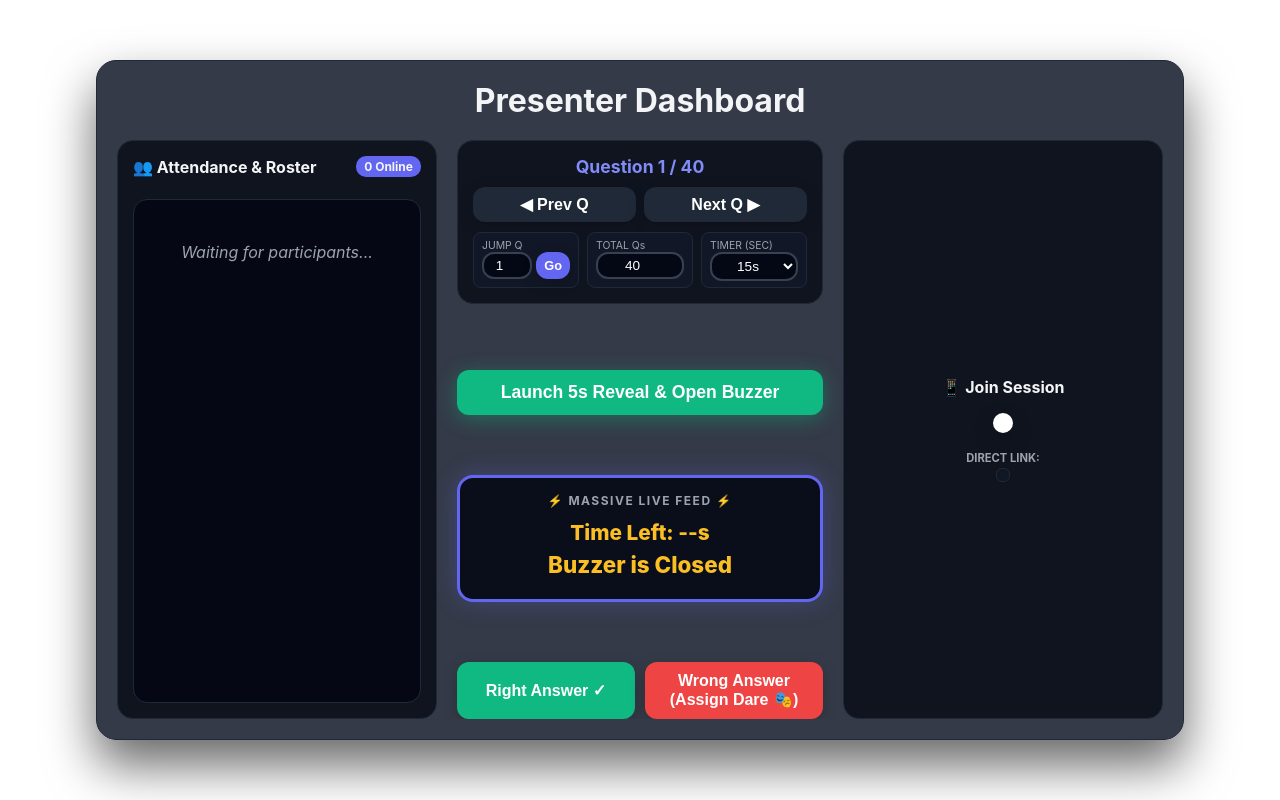
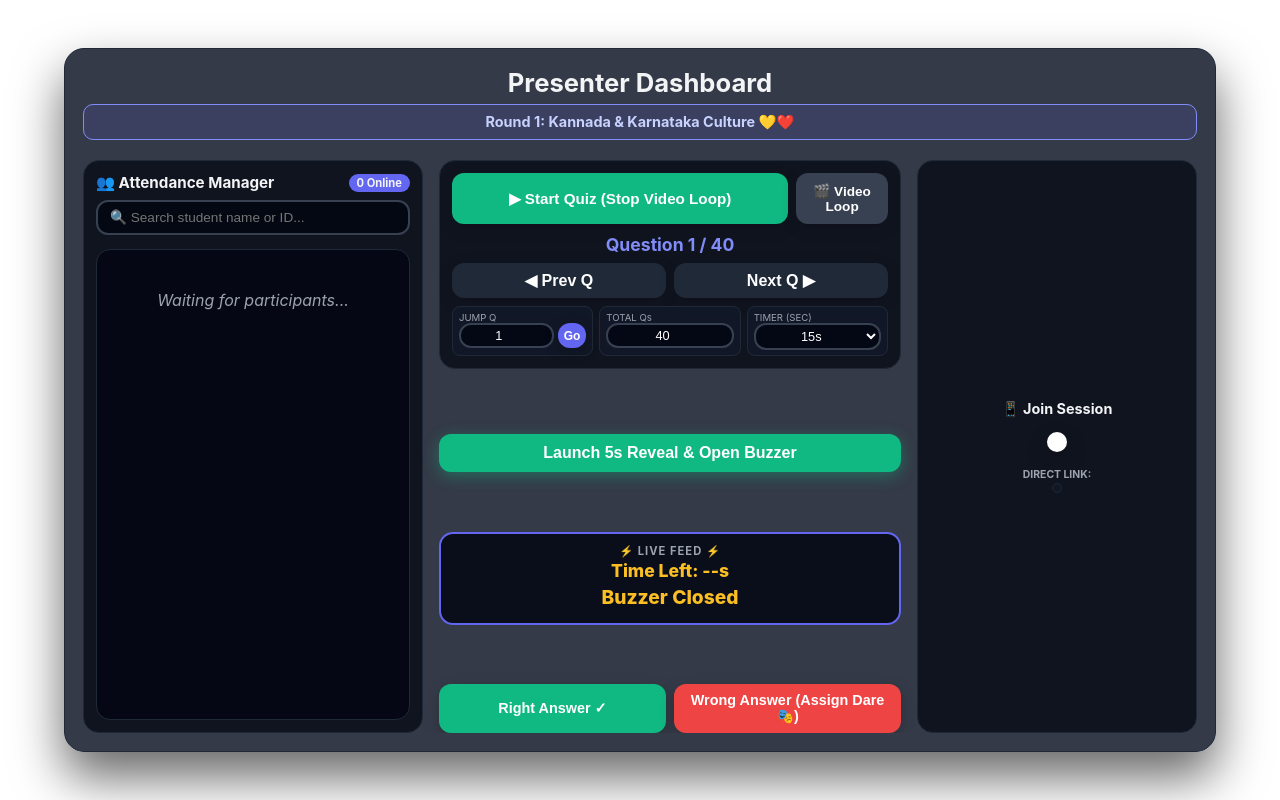
Before and after one commit to prathishkumarv/Class-quiz, a plain HTML site: page index.html in a window 1280 px wide. Both pictures are taken after a click on the button "Presenter Dashboard". Drawn offline with Linux system fonts and the light colour scheme; no server answers; a script that the page names is missing.

Commit message:
Add files via upload

```diff
--- a/index.html
+++ b/index.html
@@ -3,7 +3,7 @@
 <head>
     <meta charset="UTF-8">
     <meta name="viewport" content="width=device-width, initial-scale=1.0">
-    <title>Kristu Jayanti University - Class Quiz & Smart Board System</title>
+    <title>Kristu Jayanti University - Class Quiz System</title>
 
     <!-- Firebase SDKs -->
     <script src="https://www.gstatic.com/firebasejs/10.8.0/firebase-app-compat.js"></script>
@@ -52,8 +52,8 @@
         }
 
         .container.dashboard-mode {
-            width: 85vw;
-            height: 85vh;
+            width: 90vw;
+            height: 88vh;
             max-width: none;
             display: flex;
             flex-direction: column;
@@ -108,13 +108,13 @@
 
         input, select {
             width: 100%;
-            padding: 12px;
+            padding: 10px 12px;
             background-color: rgba(3, 7, 18, 0.9);
             border: 2px solid #374151;
             border-radius: 12px;
             color: white;
-            font-size: 1rem;
-            margin-bottom: 12px;
+            font-size: 0.95rem;
+            margin-bottom: 10px;
             box-sizing: border-box;
             text-align: center;
             transition: border-color 0.2s;
@@ -172,11 +172,11 @@
             box-shadow: 0 8px 20px rgba(0,0,0,0.3);
         }
 
-        /* 3-Column Layout */
+        /* 3-Column Presenter Grid */
         .dashboard-grid {
             display: grid;
-            grid-template-columns: 320px 1fr 320px;
-            gap: 20px;
+            grid-template-columns: 340px 1fr 280px;
+            gap: 16px;
             text-align: left;
             align-items: stretch;
             flex-grow: 1;
@@ -193,20 +193,20 @@
             background: rgba(3, 7, 18, 0.85);
             border: 1px solid var(--card-border);
             border-radius: 14px;
-            padding: 12px;
+            padding: 10px;
             overflow-y: auto;
             text-align: left;
-            margin-top: 10px;
+            margin-top: 8px;
             flex-grow: 1;
         }
 
         .participant-item {
-            padding: 10px 12px;
+            padding: 8px 10px;
             border-bottom: 1px solid #1f2937;
             display: flex;
             justify-content: space-between;
             align-items: center;
-            font-size: 0.9rem;
+            font-size: 0.85rem;
             animation: fadeIn 0.3s ease;
         }
         .participant-item:last-child { border-bottom: none; }
@@ -227,7 +227,7 @@
             margin-bottom: 10px;
         }
 
-        /* Leaderboard Modal Overlay */
+        /* Leaderboard Modal */
         #leaderboardModal {
             position: fixed;
             top: 0; left: 0; width: 100%; height: 100%;
@@ -277,9 +277,9 @@
             background: rgba(239, 68, 68, 0.2);
             border: 1px solid var(--danger);
             color: #fca5a5;
-            padding: 4px 8px;
+            padding: 3px 6px;
             border-radius: 6px;
-            font-size: 0.75rem;
+            font-size: 0.7rem;
             font-weight: bold;
         }
 
@@ -299,6 +299,18 @@
             width: 100%;
             height: 100%;
             object-fit: cover;
+        }
+
+        .round-banner {
+            background: rgba(99, 102, 241, 0.15);
+            border: 1px solid var(--accent);
+            padding: 8px 14px;
+            border-radius: 10px;
+            font-size: 0.9rem;
+            font-weight: 700;
+            color: #c7d2fe;
+            margin-bottom: 10px;
+            text-align: center;
         }
     </style>
 </head>
@@ -362,47 +374,63 @@
         </div>
 
         <!-- PRESENTER DASHBOARD -->
-        <div id="presenterDashboard" class="card hidden" style="text-align: left; padding: 20px;">
-            <h1 style="text-align: center; margin-bottom: 10px;">Presenter Dashboard</h1>
+        <div id="presenterDashboard" class="card hidden" style="text-align: left; padding: 18px;">
+            <h1 style="text-align: center; margin-bottom: 6px; font-size: 1.6rem;">Presenter Dashboard</h1>
+
+            <!-- ACTIVE ROUND DISPLAY -->
+            <div id="presenterRoundBanner" class="round-banner">
+                Round 1: Kannada & Karnataka Culture 💛❤️
+            </div>
 
             <div class="dashboard-grid">
 
-                <!-- COLUMN 1: Live Participants & Attendance Approval -->
-                <div style="background: rgba(3, 7, 18, 0.75); border: 1px solid var(--card-border); padding: 15px; border-radius: 16px; display: flex; flex-direction: column; height: 100%; box-sizing: border-box;">
-                    <h3 style="margin: 0 0 12px 0; display: flex; justify-content: space-between; align-items: center; font-size: 1rem;">
-                        <span>👥 Attendance & Roster</span>
-                        <span id="participantCountBadge" style="background: var(--primary); font-size: 0.75rem; padding: 3px 8px; border-radius: 10px;">0 Online</span>
+                <!-- COLUMN 1: Attendance, Roster Search & Participant Management -->
+                <div style="background: rgba(3, 7, 18, 0.75); border: 1px solid var(--card-border); padding: 12px; border-radius: 16px; display: flex; flex-direction: column; height: 100%; box-sizing: border-box;">
+                    <h3 style="margin: 0 0 8px 0; display: flex; justify-content: space-between; align-items: center; font-size: 0.95rem;">
+                        <span>👥 Attendance Manager</span>
+                        <span id="participantCountBadge" style="background: var(--primary); font-size: 0.7rem; padding: 2px 8px; border-radius: 10px;">0 Online</span>
                     </h3>
+
+                    <!-- SEARCH BAR FOR ROSTER & ACTIVE ATTENDANCE -->
+                    <input type="text" id="rosterSearchInput" onkeyup="filterRosterAndOnline()" placeholder="🔍 Search student name or ID..." style="text-align: left; padding: 8px 12px; font-size: 0.85rem; margin-bottom: 6px;">
+
                     <div class="participant-list" id="participantContainer">
                         <p style="color: var(--text-muted); text-align: center; margin: 30px 0; font-style: italic;">Waiting for participants...</p>
                     </div>
                 </div>
 
-                <!-- COLUMN 2: Central Controls & Question reveal logic -->
+                <!-- COLUMN 2: Central Game Controls & Reveal Logic -->
                 <div style="display: flex; flex-direction: column; justify-content: space-between; height: 100%;">
-                    <div style="background: rgba(3, 7, 18, 0.75); border: 1px solid var(--card-border); padding: 15px; border-radius: 16px; text-align: center;">
-                        <h3 id="currentQHeader" style="margin: 0 0 10px 0; color: var(--accent); font-size: 1.1rem;">Question 1 / 40</h3>
+                    <div style="background: rgba(3, 7, 18, 0.75); border: 1px solid var(--card-border); padding: 12px; border-radius: 16px; text-align: center;">
 
+                        <!-- START QUIZ / INTRO TOGGLE -->
                         <div style="display: flex; gap: 8px; margin-bottom: 10px;">
+                            <button id="startQuizBtn" onclick="startQuizOnProjector()" style="background: var(--success); margin:0; padding: 10px; font-size: 0.95rem; font-weight:700;">▶ Start Quiz (Stop Video Loop)</button>
+                            <button id="resetVideoBtn" onclick="resetToVideoLoop()" style="background: #374151; margin:0; padding: 10px; font-size: 0.85rem; width: auto;">🎬 Video Loop</button>
+                        </div>
+
+                        <h3 id="currentQHeader" style="margin: 0 0 8px 0; color: var(--accent); font-size: 1.1rem;">Question 1 / 40</h3>
+
+                        <div style="display: flex; gap: 8px; margin-bottom: 8px;">
                             <button onclick="changeQuestion(-1)" style="margin:0; background: #1f2937; padding: 8px;">◀ Prev Q</button>
                             <button onclick="changeQuestion(1)" style="margin:0; background: #1f2937; padding: 8px;">Next Q ▶</button>
                         </div>
 
-                        <div style="display: grid; grid-template-columns: 1fr 1fr 1fr; gap: 8px; text-align: left;">
-                            <div style="background: rgba(17, 24, 39, 0.9); padding: 6px 8px; border-radius: 8px; border: 1px solid var(--card-border);">
-                                <label style="font-size: 0.65rem; color: var(--text-muted); display: block;">JUMP Q</label>
+                        <div style="display: grid; grid-template-columns: 1fr 1fr 1fr; gap: 6px; text-align: left;">
+                            <div style="background: rgba(17, 24, 39, 0.9); padding: 5px 6px; border-radius: 8px; border: 1px solid var(--card-border);">
+                                <label style="font-size: 0.6rem; color: var(--text-muted); display: block;">JUMP Q</label>
                                 <div style="display: flex; gap: 4px;">
-                                    <input type="number" id="jumpQInput" min="1" value="1" style="margin:0; padding: 4px; font-size: 0.85rem;">
-                                    <button onclick="jumpToQuestion()" style="margin:0; padding: 4px 8px; width: auto; font-size: 0.8rem;">Go</button>
+                                    <input type="number" id="jumpQInput" min="1" value="1" style="margin:0; padding: 3px; font-size: 0.8rem;">
+                                    <button onclick="jumpToQuestion()" style="margin:0; padding: 3px 6px; width: auto; font-size: 0.75rem;">Go</button>
                                 </div>
                             </div>
-                            <div style="background: rgba(17, 24, 39, 0.9); padding: 6px 8px; border-radius: 8px; border: 1px solid var(--card-border);">
-                                <label style="font-size: 0.65rem; color: var(--text-muted); display: block;">TOTAL Qs</label>
-                                <input type="number" id="totalQInput" min="1" value="40" onchange="updateTotalQuestions(this.value)" style="margin:0; padding: 4px; font-size: 0.85rem;">
+                            <div style="background: rgba(17, 24, 39, 0.9); padding: 5px 6px; border-radius: 8px; border: 1px solid var(--card-border);">
+                                <label style="font-size: 0.6rem; color: var(--text-muted); display: block;">TOTAL Qs</label>
+                                <input type="number" id="totalQInput" min="1" value="40" onchange="updateTotalQuestions(this.value)" style="margin:0; padding: 3px; font-size: 0.8rem;">
                             </div>
-                            <div style="background: rgba(17, 24, 39, 0.9); padding: 6px 8px; border-radius: 8px; border: 1px solid var(--card-border);">
-                                <label style="font-size: 0.65rem; color: var(--text-muted); display: block;">TIMER (SEC)</label>
-                                <select id="timerDurationSelect" style="margin:0; padding: 4px; font-size: 0.85rem;">
+                            <div style="background: rgba(17, 24, 39, 0.9); padding: 5px 6px; border-radius: 8px; border: 1px solid var(--card-border);">
+                                <label style="font-size: 0.6rem; color: var(--text-muted); display: block;">TIMER (SEC)</label>
+                                <select id="timerDurationSelect" style="margin:0; padding: 3px; font-size: 0.8rem;">
                                     <option value="10">10s</option>
                                     <option value="15" selected>15s</option>
                                     <option value="30">30s</option>
@@ -412,30 +440,30 @@
                         </div>
                     </div>
 
-                    <div style="text-align: center;">
-                        <button id="toggleBuzzerBtn" onclick="toggleBuzzerState()" style="background: var(--success); font-size: 1.1rem; padding: 12px; box-shadow: 0 4px 20px rgba(16, 185, 129, 0.4);">Launch 5s Reveal & Open Buzzer</button>
+                    <div style="text-align: center; margin: 6px 0;">
+                        <button id="toggleBuzzerBtn" onclick="toggleBuzzerState()" style="background: var(--success); font-size: 1rem; padding: 10px; box-shadow: 0 4px 15px rgba(16, 185, 129, 0.4);">Launch 5s Reveal & Open Buzzer</button>
                     </div>
 
                     <!-- MASSIVE LIVE BUZZER FEED -->
-                    <div id="liveAlertBox" style="background: rgba(3, 7, 18, 0.85); border: 3px solid var(--primary); padding: 15px; border-radius: 16px; text-align: center; box-shadow: 0 0 25px rgba(99, 102, 241, 0.3);">
-                        <h3 style="margin-top:0; color: var(--text-muted); font-size: 0.75rem; text-transform: uppercase; letter-spacing: 1.5px;">⚡ Massive Live Feed ⚡</h3>
-                        <div id="presenterTimer" style="font-size: 1.3rem; color: #fbbf24; font-weight: 800; margin: 2px 0;">Time Left: --s</div>
-                        <h2 id="buzzerWinnerDisplay" style="color: #fbbf24; margin: 6px 0; font-size: 1.4rem; font-weight: 800;">Buzzer is Closed</h2>
-                        <div id="selectedStudentCard" style="font-size: 1rem; color: #38bdf8; font-weight: 700;"></div>
+                    <div id="liveAlertBox" style="background: rgba(3, 7, 18, 0.85); border: 2px solid var(--primary); padding: 10px; border-radius: 14px; text-align: center;">
+                        <h3 style="margin-top:0; color: var(--text-muted); font-size: 0.7rem; text-transform: uppercase; letter-spacing: 1px; margin-bottom: 2px;">⚡ Live Feed ⚡</h3>
+                        <div id="presenterTimer" style="font-size: 1.1rem; color: #fbbf24; font-weight: 800;">Time Left: --s</div>
+                        <h2 id="buzzerWinnerDisplay" style="color: #fbbf24; margin: 4px 0; font-size: 1.2rem; font-weight: 800;">Buzzer Closed</h2>
+                        <div id="selectedStudentCard" style="font-size: 0.9rem; color: #38bdf8; font-weight: 700;"></div>
                     </div>
 
-                    <div style="display: flex; gap: 10px;">
-                        <button onclick="gradeAnswer('correct')" style="background: var(--success); margin:0; font-size: 1rem; padding: 10px;">Right Answer ✓</button>
-                        <button onclick="gradeAnswer('wrong')" style="background: var(--danger); margin:0; font-size: 1rem; padding: 10px;">Wrong Answer (Assign Dare 🎭)</button>
+                    <div style="display: flex; gap: 8px; margin-top: 6px;">
+                        <button onclick="gradeAnswer('correct')" style="background: var(--success); margin:0; font-size: 0.9rem; padding: 8px;">Right Answer ✓</button>
+                        <button onclick="gradeAnswer('wrong')" style="background: var(--danger); margin:0; font-size: 0.9rem; padding: 8px;">Wrong Answer (Assign Dare 🎭)</button>
                     </div>
                 </div>
 
                 <!-- COLUMN 3: QR Code & Direct Link -->
-                <div style="background: rgba(3, 7, 18, 0.75); border: 1px solid var(--card-border); padding: 15px; border-radius: 16px; text-align: center; display: flex; flex-direction: column; justify-content: center; align-items: center; height: 100%; box-sizing: border-box;">
-                    <h3 style="margin: 0 0 8px 0; font-size: 1rem;">📱 Join Session</h3>
+                <div style="background: rgba(3, 7, 18, 0.75); border: 1px solid var(--card-border); padding: 12px; border-radius: 16px; text-align: center; display: flex; flex-direction: column; justify-content: center; align-items: center; height: 100%; box-sizing: border-box;">
+                    <h3 style="margin: 0 0 6px 0; font-size: 0.9rem;">📱 Join Session</h3>
                     <div class="qr-box" id="qrcode"></div>
-                    <p style="margin: 10px 0 3px 0; font-size: 0.7rem; font-weight: 700; color: var(--text-muted); text-transform: uppercase;">Direct Link:</p>
-                    <p style="margin: 0; word-break: break-all; font-size: 0.7rem; color: var(--accent); background: rgba(17, 24, 39, 0.9); padding: 6px; border-radius: 6px; border: 1px solid var(--card-border);" id="joinLinkText"></p>
+                    <p style="margin: 8px 0 2px 0; font-size: 0.65rem; font-weight: 700; color: var(--text-muted); text-transform: uppercase;">Direct Link:</p>
+                    <p style="margin: 0; word-break: break-all; font-size: 0.65rem; color: var(--accent); background: rgba(17, 24, 39, 0.9); padding: 4px; border-radius: 6px; border: 1px solid var(--card-border);" id="joinLinkText"></p>
                 </div>
 
             </div>
@@ -447,12 +475,12 @@
             <!-- FULL SCREEN LOOPING INTRO VIDEO (`college.mp4`) -->
             <div id="introVideoContainer">
                 <video autoplay loop muted playsinline>
-                    <source src="data:video/mp4;base64,AAAA..." type="video/mp4">
+                    <source src="college.mp4" type="video/mp4">
                     Your browser does not support video playback.
                 </video>
             </div>
 
-            <!-- LIVE GAME STATE SCREEN (Fades in when quiz begins) -->
+            <!-- LIVE GAME STATE SCREEN (Fades in when quiz starts) -->
             <div id="projectorGameContent" class="hidden" style="height: 100%; display: flex; flex-direction: column; justify-content: space-between; z-index: 5; position: relative;">
                 <div style="display: flex; justify-content: space-between; align-items: center; border-bottom: 2px solid var(--card-border); padding-bottom: 15px;">
                     <h1 id="projectorQHeader" style="margin:0; font-size: 2.5rem; color: var(--accent);">Question 1 / 40</h1>
@@ -493,6 +521,7 @@
         let myName = '';
         let myTeam = '';
         let currentRole = '';
+        let rawParticipantsData = {};
 
         // Official BBA I Semester Section D Roster
         const preFedStudents = [
@@ -609,8 +638,8 @@
             document.getElementById('qrcode').innerHTML = "";
             new QRCode(document.getElementById("qrcode"), {
                 text: joinUrl,
-                width: 130,
-                height: 130
+                width: 120,
+                height: 120
             });
             document.getElementById('joinLinkText').innerText = joinUrl;
         }
@@ -657,22 +686,31 @@
 
         function listenForParticipants() {
             db.ref('activeParticipants').on('value', snapshot => {
+                rawParticipantsData = snapshot.val() || {};
+                filterRosterAndOnline();
+            });
+        }
+
+        function filterRosterAndOnline() {
             let container = document.getElementById('participantContainer');
             let badge = document.getElementById('participantCountBadge');
-                let data = snapshot.val();
+            let query = (document.getElementById('rosterSearchInput').value || '').toLowerCase().trim();
 
-                if (!data) {
-                    badge.innerText = "0 Online";
-                    container.innerHTML = `<p style="color: var(--text-muted); text-align: center; margin: 30px 0; font-style: italic;">Waiting for participants...</p>`;
+            let keys = Object.keys(rawParticipantsData);
+            badge.innerText = `${keys.length} Online`;
+
+            if (keys.length === 0) {
+                container.innerHTML = `<p style="color: var(--text-muted); text-align: center; margin: 20px 0; font-style: italic;">No active participants online.</p>`;
                 return;
             }
 
-                let keys = Object.keys(data);
-                badge.innerText = `${keys.length} Online`;
             container.innerHTML = "";
 
             keys.forEach(key => {
-                    let p = data[key];
+                let p = rawParticipantsData[key];
+                let searchString = `${p.name} ${p.team}`.toLowerCase();
+
+                if (!query || searchString.includes(query)) {
                     let item = document.createElement('div');
                     item.className = 'participant-item';
 
@@ -685,12 +723,20 @@
                         <button onclick="removeParticipant('${key}')" style="width:auto; padding:4px 8px; font-size:0.75rem; background:var(--danger); margin:0;">Remove</button>
                     `;
                     container.appendChild(item);
-                });
+                }
             });
         }
 
         function removeParticipant(key) {
             db.ref('activeParticipants/' + key).remove();
+        }
+
+        function startQuizOnProjector() {
+            db.ref('quizState').update({ quizStarted: true });
+        }
+
+        function resetToVideoLoop() {
+            db.ref('quizState').update({ quizStarted: false });
         }
 
         function changeQuestion(dir) {
@@ -781,6 +827,10 @@
 
                 applyTheme(qNum);
 
+                // Round Banner Calculation
+                let roundIdx = Math.floor((qNum - 1) / 10);
+                document.getElementById('presenterRoundBanner').innerText = roundNames[roundIdx] || roundNames[0];
+
                 document.getElementById('currentQHeader').innerText = `Question ${qNum} / ${totalQ}`;
                 document.getElementById('totalQInput').value = totalQ;
                 document.getElementById('jumpQInput').value = qNum;
@@ -802,7 +852,7 @@
                     document.getElementById('selectedStudentCard').innerText = `Rep: ${state.selectedStudent}`;
                     document.getElementById('presenterTimer').innerText = "Buzzer Locked";
                 } else {
-                    document.getElementById('buzzerWinnerDisplay').innerText = state.buzzerOpen ? "🔔 Buzzer is OPEN!" : "🔒 Buzzer is Closed";
+                    document.getElementById('buzzerWinnerDisplay').innerText = state.buzzerOpen ? "🔔 Buzzer is OPEN!" : "🔒 Buzzer Closed";
                     document.getElementById('selectedStudentCard').innerText = "";
                 }
             });
@@ -821,6 +871,9 @@
                 if (state.quizStarted) {
                     videoContainer.classList.add('hidden');
                     gameContent.classList.remove('hidden');
+                } else {
+                    videoContainer.classList.remove('hidden');
+                    gameContent.classList.add('hidden');
                 }
 
                 let qNum = state.questionNum || 1;
```
Lines whose indentation alone changed are shown as unchanged.
